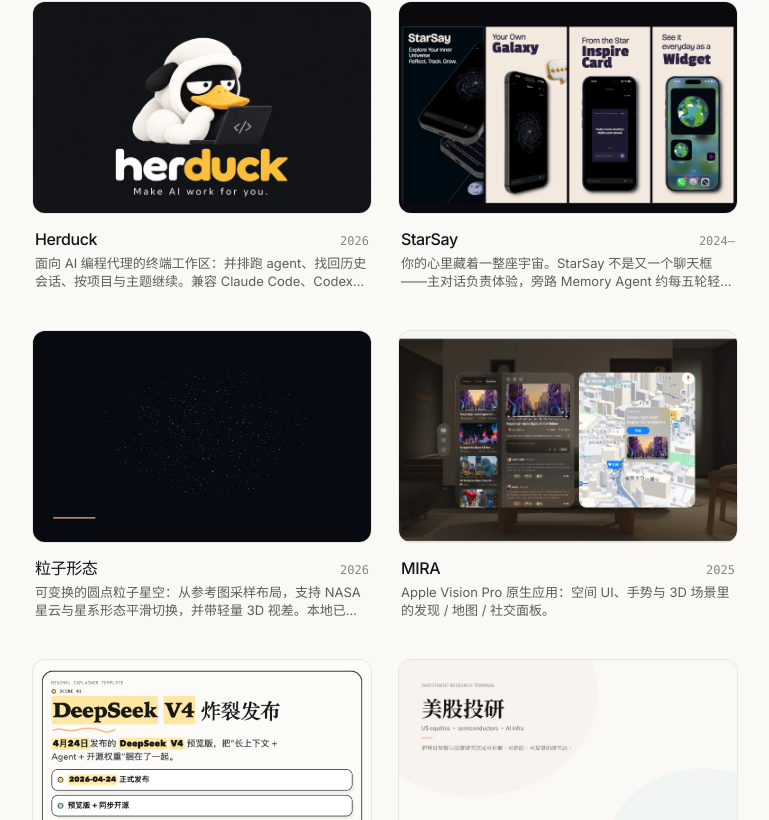
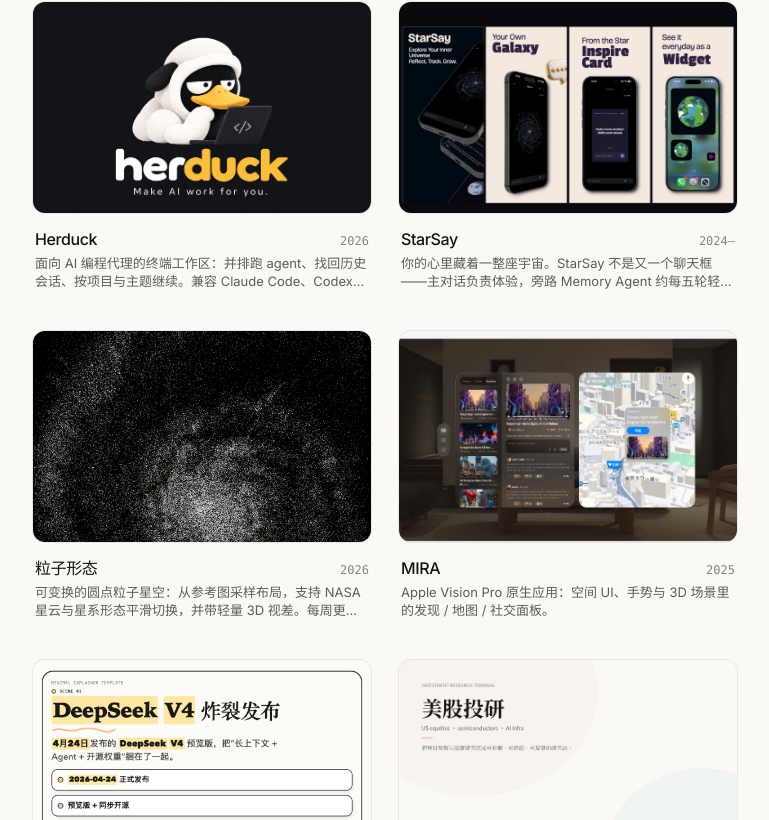
Before and after one commit to wenhanweime/portfolio, a React (Vite) app: page /#/ in a window 1280 px wide. Shown: the part 475-1295 px from the top of the page, without its empty margins (255-1024 px from the left). Built offline with nearby package versions, Linux system fonts and the light colour scheme.

Commit message:
Ship Particle Morph live links and Whirlpool cover
Point the card at the public demo, note the MIT repo, and use the NASA Whirlpool particle screenshot as the cover.

```diff
--- a/src/data/projects.ts
+++ b/src/data/projects.ts
@@ -198,8 +198,8 @@
     id: "particle-morph",
     name: { zh: "粒子形态", en: "Particle Morph" },
     description: {
-      zh: "可变换的圆点粒子星空：从参考图采样布局，支持 NASA 星云与星系形态平滑切换，并带轻量 3D 视差。本地已有数十种形态，开源与线上部署即将就绪。",
-      en: "Transformable particle skies sampled from reference images—smooth morphs across NASA nebulae and galaxies, with light 3D parallax. Dozens of forms locally; open-source repo and live demo coming soon.",
+      zh: "可变换的圆点粒子星空：从参考图采样布局，支持 NASA 星云与星系形态平滑切换，并带轻量 3D 视差。每周更新一张 NASA 新图形态。开源 MIT。",
+      en: "Transformable particle skies sampled from reference images—smooth morphs across NASA nebulae and galaxies, with light 3D parallax. A new NASA image form each week. Open source (MIT).",
     },
     techStack: ["Vite", "TypeScript", "Three.js"],
     highlights: {
@@ -207,17 +207,18 @@
         "参考图采样布局，形态可平滑切换",
         "每周更新一张 NASA 新图形态",
         "轻量 3D 视差星空交互",
-        "开源仓库与线上演示即将上线",
+        "开源 · github.com/wenhanweime/particle-morph",
       ],
       en: [
         "Layouts sampled from reference images with smooth morphs",
         "A new NASA image form each week",
         "Light 3D parallax for the particle sky",
-        "Public repo and live demo coming soon",
+        "Open source · github.com/wenhanweime/particle-morph",
       ],
     },
     year: "2026",
-    cover: "/covers/particle-morph.jpg",
+    cover: "/covers/particle-morph-v2.jpg",
+    href: "https://wenhanweime.github.io/particle-morph/",
   },
   {
     id: "mira",
```
Also changed, not shown: public/covers/particle-morph-v2.jpg (added), public/covers/particle-morph.jpg (deleted).
